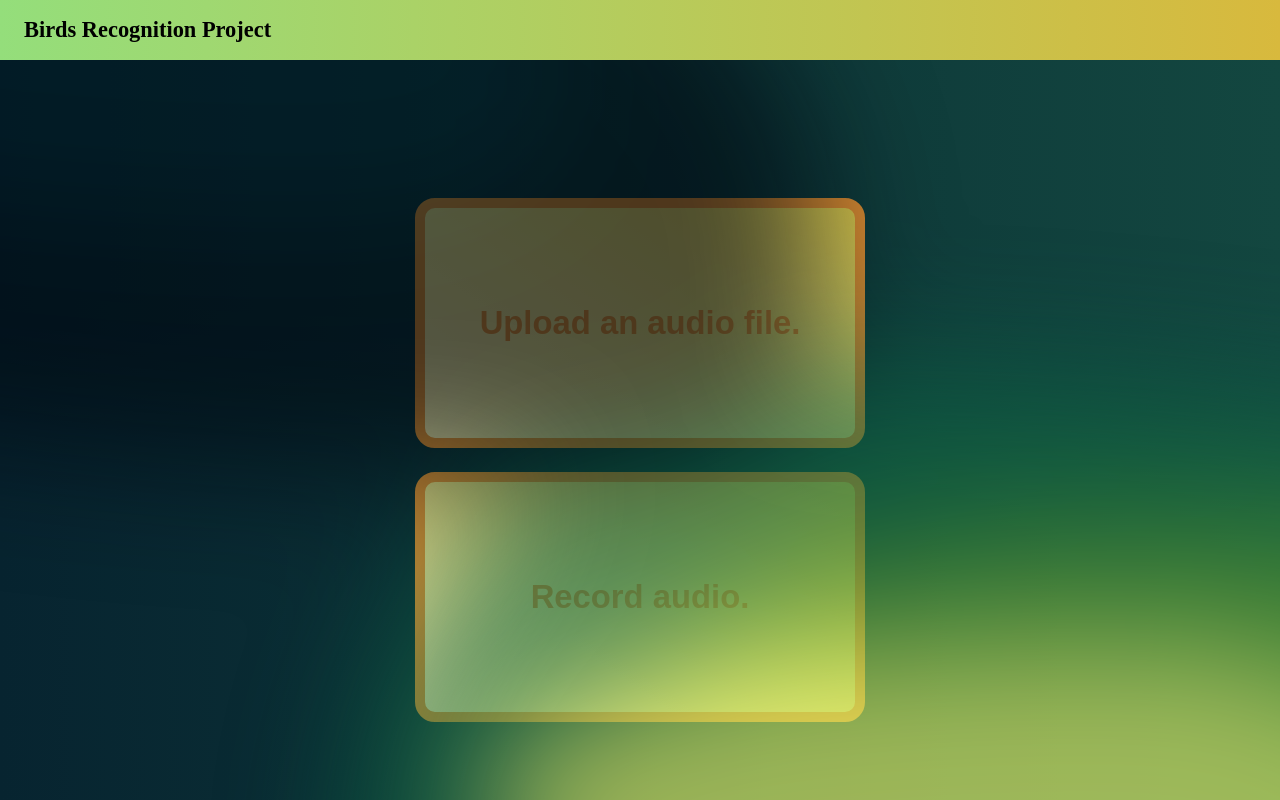
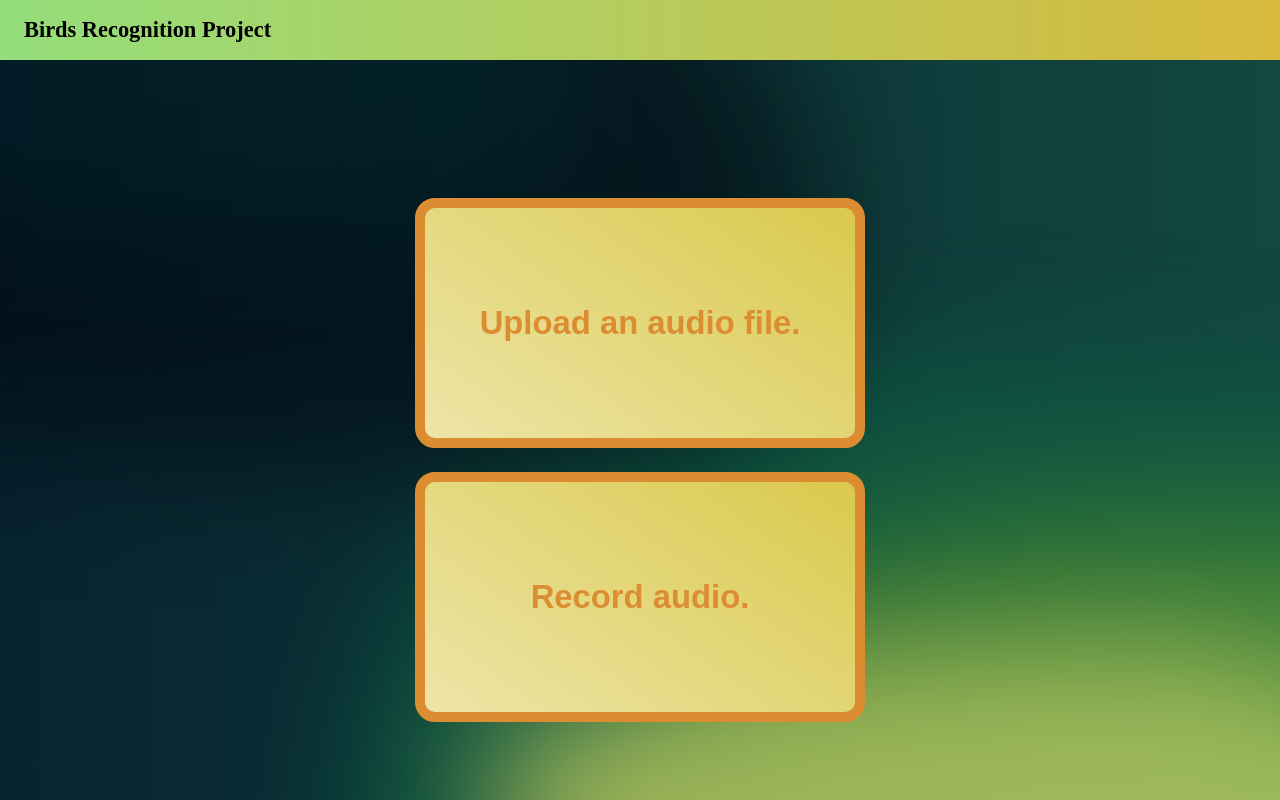
Before and after one commit to martindabuilder/BirdRecognitionApp, a React app in the folder frontend/: page / in a window 1280 px wide. Built offline with nearby package versions, Linux system fonts and the light colour scheme; the HTML template or start-up script is replaced by a standard one.

Commit message:
Z-Index fixes
FIxed overlaying of the gradient background and the elements in the pages

```diff
--- a/frontend/src/App.jsx
+++ b/frontend/src/App.jsx
@@ -20,12 +20,14 @@ function AppWrapper(){
             <TitleBar />
             <div className = "app-content">
                 <AuroraLayer />
+                <div className = "page-content">
                     <Routes>
                         <Route path = "/" element = {<MainSection />}/>
                         <Route path = "/results" element = {<ResultsSection />}/>
                         <Route path = "/birdlist" element = {<BirdList />}/>
                         <Route path = "/information" element = {<InfoSection />}/>
                     </Routes>
+                </div>
             </div>
         </div>
     )
--- a/frontend/src/components/PredictResultsSection/Results_Section.jsx
+++ b/frontend/src/components/PredictResultsSection/Results_Section.jsx
@@ -31,7 +31,7 @@ function ResultsSection(){
                 <span></span>
                 <span></span>
             </button>
-
+            <h3> Prediction results </h3>
             <div className="bird-photo-container">
                 {topSpecies && (
                     <BirdPhoto
@@ -50,7 +50,7 @@ function ResultsSection(){
                 )}
 
                 <div className="top4-predictions">
-                    {predictions.slice(0, 4).map((prediction, index) => (
+                    {predictions.slice(1, 5).map((prediction, index) => (
                         <div className="prediction" key = {prediction.species}>
                             <span> {index + 1}. {prediction.species}</span>
                             <span> {(prediction.probabilities * 100).toFixed(2)}%</span>
--- a/frontend/src/components/PredictResultsSection/results_section.css
+++ b/frontend/src/components/PredictResultsSection/results_section.css
@@ -38,6 +38,10 @@
 }
 .total-results-container::-webkit-scrollbar {display: none;}
 
+.results-header {
+    color: #dbdd67;
+}
+
 /* Shared base code for all the result cards */
 .main-confidence,
 .top4-predictions,
@@ -46,6 +50,8 @@
     flex-shrink: 0;
     width: 700px;
     min-height: 200px;
+
+    font-family: 'Courier New', Courier, monospace;
 
     background: linear-gradient(180deg, #1b6a48 0%, #dbdd67 100%);
 
@@ -59,6 +65,7 @@
 
 .top4-predictions {
 }
+.top4-header {}
 
 .spectrogram-segments {
     overflow-x: hidden;
@@ -66,8 +73,11 @@
 }
 .spectrogram-segments img {flex-shrink: 0;}
 
+.spectrogram-header {}
+
 .habitat-map {
 }
+.habitat-header {}
 
 /* Escape button related css */
 
--- a/frontend/src/index.css
+++ b/frontend/src/index.css
@@ -36,10 +36,10 @@ html, body {
     overflow: hidden;
 }
 
-/* Gradient moving background section */
-.app > *:not(.aurora-layer) {
-  position: relative;
-  z-index: 1;
+.page-content {
+    position: relative;
+    z-index: 1;
+    height: 100%;
 }
 
 .aurora-layer {
```
Lines whose indentation alone changed are shown as unchanged.
